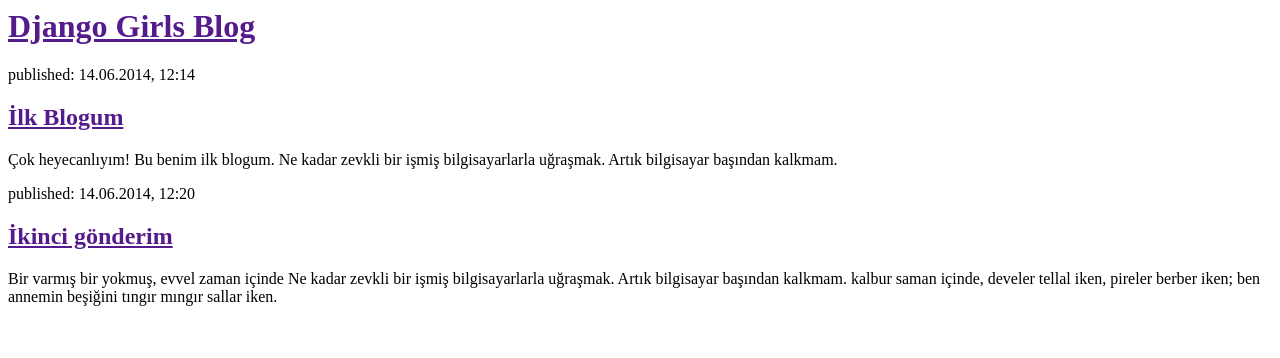
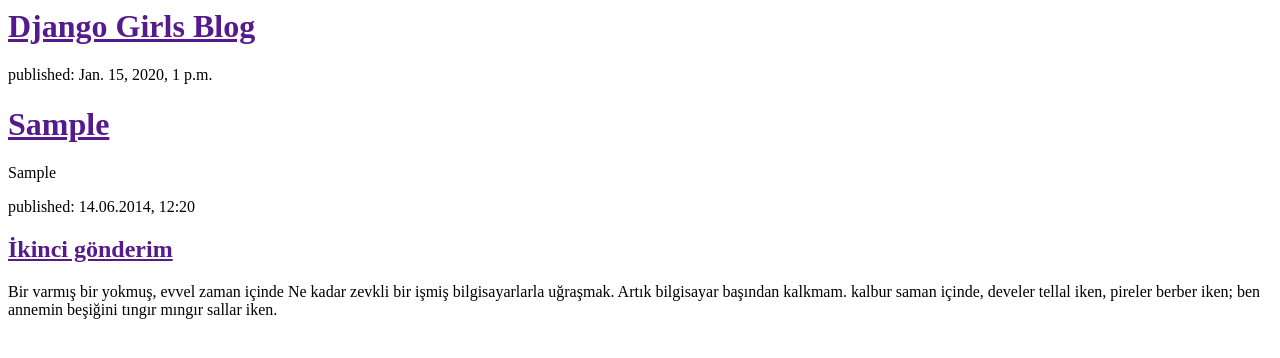
Before and after one commit to hcnsd/ilk-blogum, a Django app: template blog/templates/blog/post_list.html in a window 1280 px wide. Shown: the top 358 px of the page. Run offline with Django 3.2, Linux system fonts and the light colour scheme; the template is opened without the code that fills it: values that come from a table or form of the project are taken from there, others are empty; tables that the repository leaves empty hold one stand-in row (values such as "Sample post").

Commit message:
Veritabanındaki postları görebilmek için template'i değiştirdim.

```diff
--- a/blog/templates/blog/post_list.html
+++ b/blog/templates/blog/post_list.html
@@ -7,11 +7,13 @@
             <h1><a href="">Django Girls Blog</a></h1>
         </div>
 
-        <div>
-            <p>published: 14.06.2014, 12:14</p>
-            <h2><a href="">İlk Blogum</a></h2>
-            <p>Çok heyecanlıyım! Bu benim ilk blogum. Ne kadar zevkli bir işmiş bilgisayarlarla uğraşmak. Artık bilgisayar başından kalkmam. </p>
-        </div>
+        {% for post in posts %}
+    <div>
+        <p>published: {{ post.yayinlanma_tarihi }}</p>
+        <h1><a href="">{{ post.baslik }}</a></h1>
+        <p>{{ post.yazi|linebreaks }}</p>
+    </div>
+{% endfor %}
 
         <div>
             <p>published: 14.06.2014, 12:20</p>
--- a/blog/views.py
+++ b/blog/views.py
@@ -1,5 +1,8 @@
 from django.shortcuts import render
+from django.utils import timezone
+from .models import Post
 
 # Create your views here.
 def post_list(request):
-    return render(request, 'blog/post_list.html', {})
+    posts = Post.objects.filter(yayinlanma_tarihi__lte=timezone.now()).order_by('yayinlanma_tarihi')
+    return render(request, 'blog/post_list.html', {'posts': posts})
```
